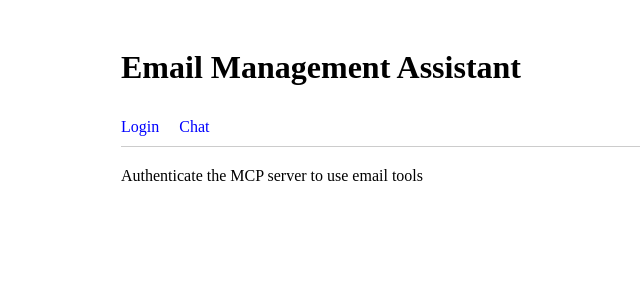
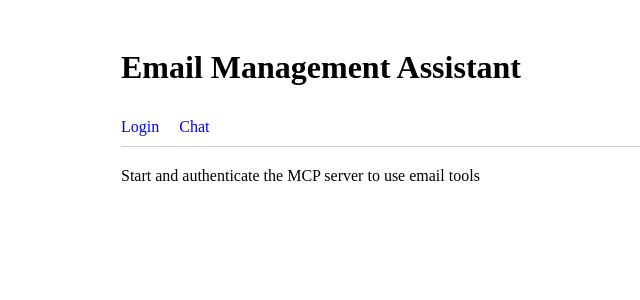
Before and after one commit to joshuazhou744/gmail-mcp, a React (Create React App) app: page / in a window 1280 px wide. Shown: the top 300 px of the page, without its empty margins (119-759 px from the left). Built offline with nearby package versions, Linux system fonts and the light colour scheme; no server answers.

Commit message:
server status and auth note

```diff
--- a/package.json
+++ b/package.json
@@ -9,10 +9,6 @@
     "@langchain/mcp-adapters": "^0.6.0",
     "@langchain/openai": "^0.6.7",
     "@modelcontextprotocol/sdk": "^1.17.3",
-    "@testing-library/dom": "^10.4.1",
-    "@testing-library/jest-dom": "^6.7.0",
-    "@testing-library/react": "^16.3.0",
-    "@testing-library/user-event": "^13.5.0",
     "express": "^5.1.0",
     "googleapis": "^156.0.0",
     "html-to-text": "^9.0.5",
--- a/src/App.js
+++ b/src/App.js
@@ -102,9 +102,9 @@ function App() {
       <Routes>
         <Route path="/" element={
           <div className="card">
-            {!isAuthenticated ? (
+            {!isAuthenticated || !serverStatus ? (
               <div>
-                Authenticate the MCP server to use email tools
+                Start and authenticate the MCP server to use email tools
               </div>
             ) : (
               <div>
```
